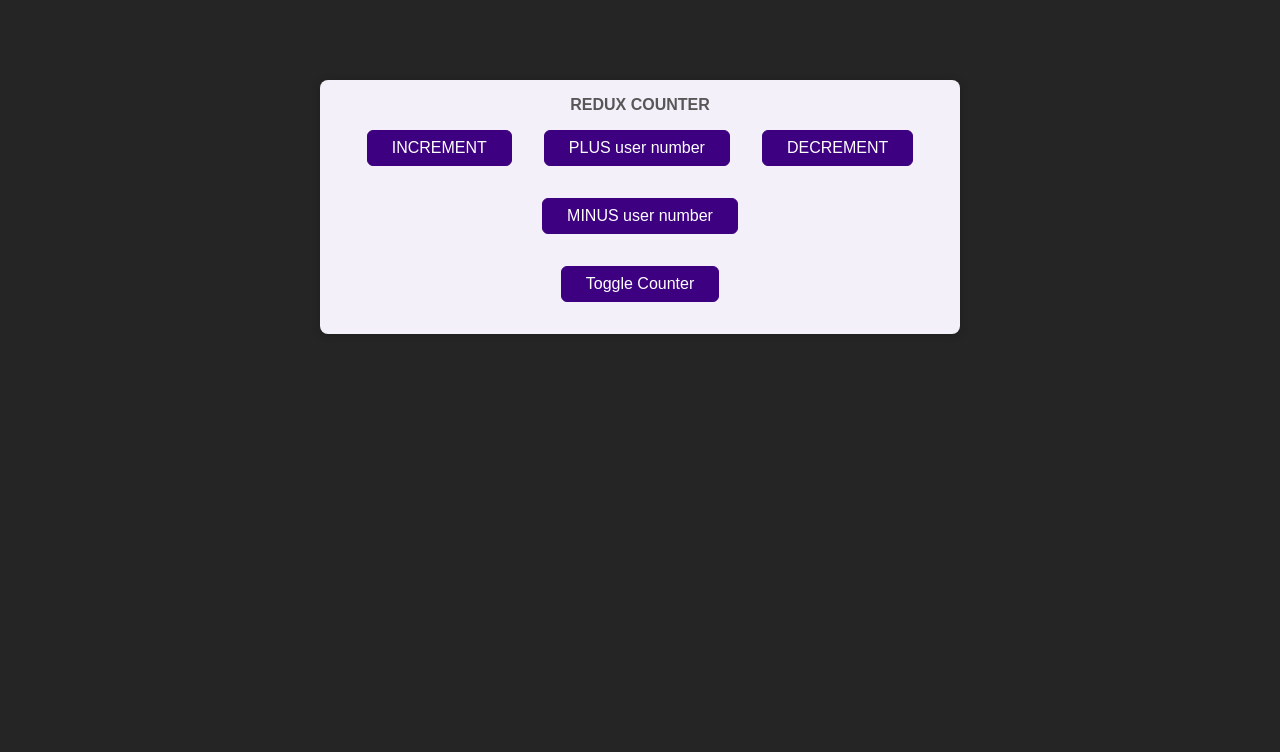
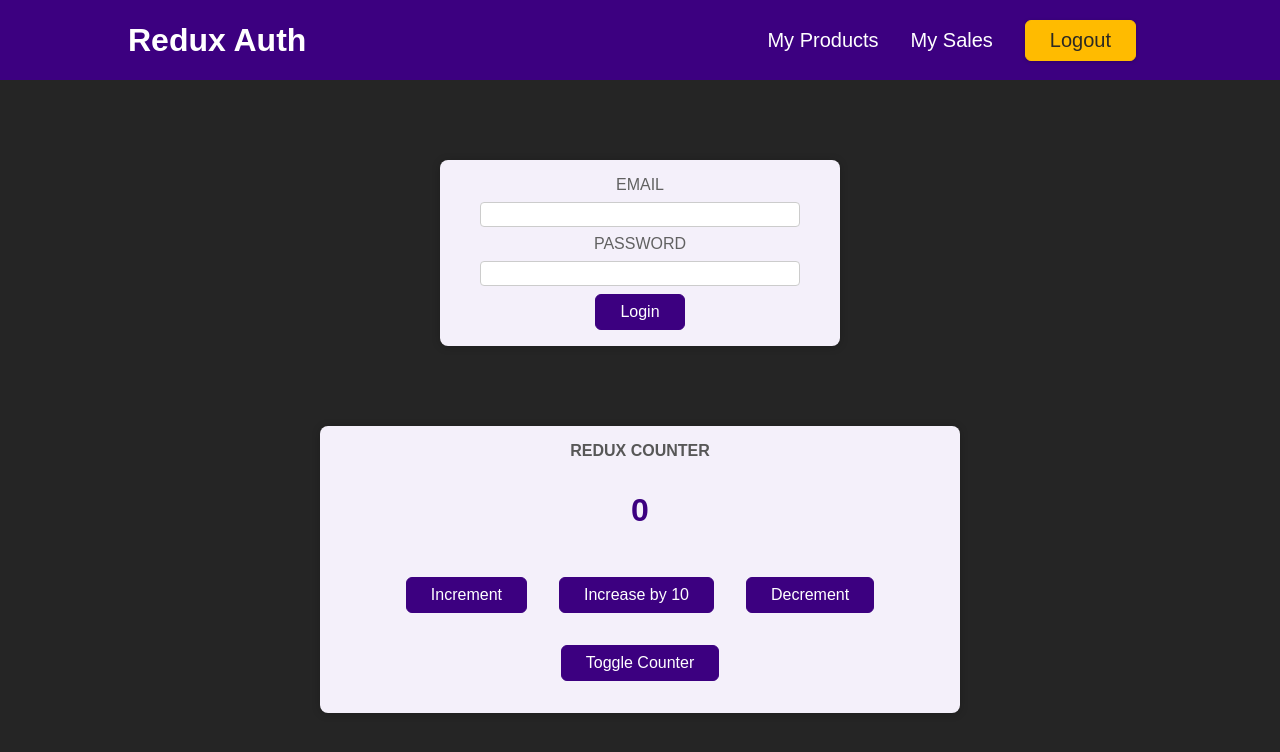
Before and after one commit to kscheltema/section_18_redux_advanced, a React (Create React App) app: page / in a window 1280 px wide. Shown: the top 752 px of the page. Built offline with nearby package versions, Linux system fonts and the light colour scheme.

Commit message:
multiple state slices

```diff
--- a/src/App.js
+++ b/src/App.js
@@ -1,9 +1,16 @@
-import Counter from './components/Counter';
+import { Fragment } from "react";
 
+import Counter from "./components/Counter";
+import Header from "./components/Header";
+import Auth from "./components/Auth";
 
 function App() {
   return (
-    <Counter />
+    <Fragment>
+      <Header />
+      <Auth />
+      <Counter />
+    </Fragment>
   );
 }
 
--- a/src/components/Counter.js
+++ b/src/components/Counter.js
@@ -1,39 +1,37 @@
+import { useSelector, useDispatch } from "react-redux";
+
 import { counterActions } from "../store/index";
-import { useSelector, useDispatch } from "react-redux";
 import classes from "./Counter.module.css";
 
 const Counter = () => {
   const dispatch = useDispatch();
-  const count = useSelector((state) => state.count);
-  const show = useSelector((state) => state.showCount);
-
-  const userInput = 10;
+  const counter = useSelector((state) => state.counter.counter);
+  const show = useSelector((state) => state.counter.showCounter);
 
   const incrementHandler = () => {
     dispatch(counterActions.increment());
   };
+
   const increaseHandler = () => {
-    dispatch(counterActions.increase(userInput)); //example on how to pass a payload
+    dispatch(counterActions.increase(10)); // { type: SOME_UNIQUE_IDENTIFIER, payload: 10 }
   };
+
   const decrementHandler = () => {
     dispatch(counterActions.decrement());
   };
-  const decreaseHandler = () => {
-    dispatch(counterActions.decrease(userInput)); //example on how to pass a payload
-  };
+
   const toggleCounterHandler = () => {
-    dispatch(counterActions.toggle());
+    dispatch(counterActions.toggleCounter());
   };
 
   return (
     <main className={classes.counter}>
       <h1>Redux Counter</h1>
-      {show && <div className={classes.value}>{count}</div>}
+      {show && <div className={classes.value}>{counter}</div>}
       <div>
-        <button onClick={incrementHandler}>INCREMENT</button>
-        <button onClick={increaseHandler}>PLUS user number</button>
-        <button onClick={decrementHandler}>DECREMENT</button>
-        <button onClick={decreaseHandler}>MINUS user number</button>
+        <button onClick={incrementHandler}>Increment</button>
+        <button onClick={increaseHandler}>Increase by 10</button>
+        <button onClick={decrementHandler}>Decrement</button>
       </div>
       <button onClick={toggleCounterHandler}>Toggle Counter</button>
     </main>
@@ -41,4 +39,3 @@
 };
 
 export default Counter;
-//there is a class based component for this available on github
--- a/src/store/index.js
+++ b/src/store/index.js
@@ -1,13 +1,13 @@
-import { createStore } from "redux";
 import { createSlice, configureStore } from "@reduxjs/toolkit";
 
-const initialState = { count: 0, showCount: false };
+const initialCounterState = { counter: 0, showCounter: true };
+
 const counterSlice = createSlice({
-  name: "counter", //a required property
-  initialState,
+  name: "counter",
+  initialState: initialCounterState,
   reducers: {
     increment(state) {
-      state.counter++; //state mutation is allowed here
+      state.counter++;
     },
     decrement(state) {
       state.counter--;
@@ -15,18 +15,34 @@
     increase(state, action) {
       state.counter = state.counter + action.payload;
     },
-    decrease(state, action) {
-      state.counter = state.counter - action.payload;
-    },
-    toggle(state) {
-      state.showCount = !state.showCount;
+    toggleCounter(state) {
+      state.showCounter = !state.showCounter;
     },
   },
 });
 
-const store = configureStore({ reducer: counterSlice.reducer });
+const initialAuthState = {
+  isAuthenticated: false,
+};
+
+const authSlice = createSlice({
+  name: "authentication",
+  initialState: initialAuthState,
+  reducers: {
+    login(state) {
+      state.isAuthenticated = true;
+    },
+    logout(state) {
+      state.isAuthenticated = false;
+    },
+  },
+});
+
+const store = configureStore({
+  reducer: { counter: counterSlice.reducer, auth: authSlice.reducer },
+});
 
 export const counterActions = counterSlice.actions;
+export const authActions = authSlice.actions;
+
 export default store;
-//one method to use createSlice
-//multiple reducers only
```
